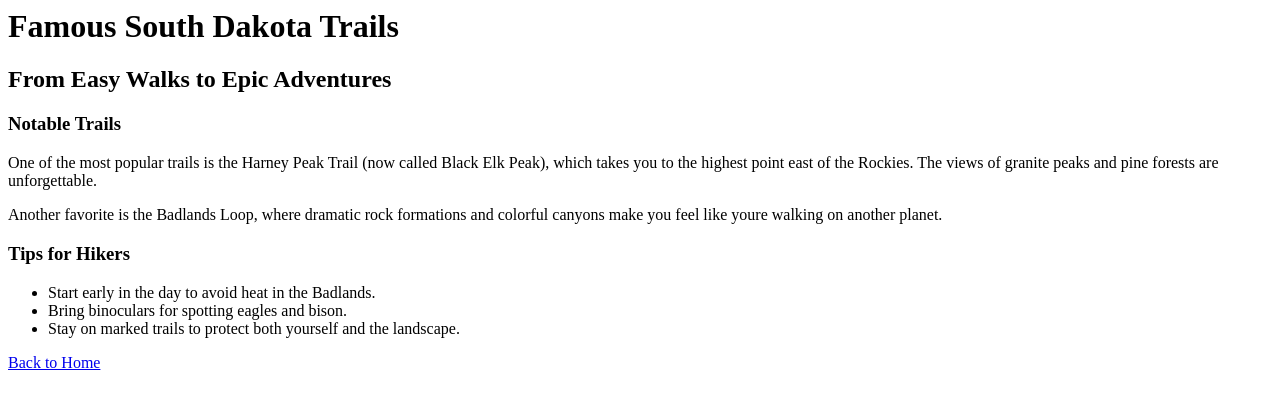
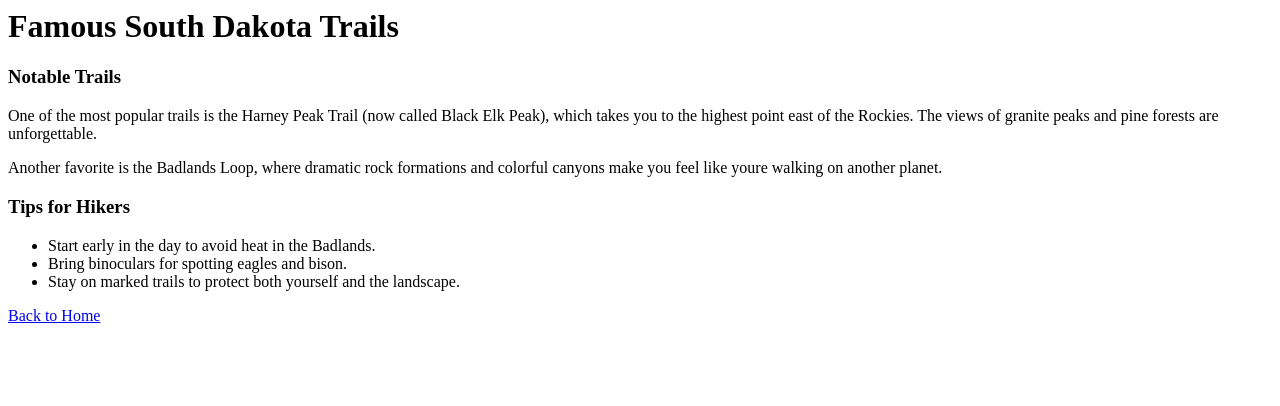
Before and after one commit to saeaunarose/webpage-Pt1-SaeAuna, a plain HTML site: page page2.html in a window 1280 px wide. Drawn offline with Linux system fonts and the light colour scheme.

```diff
--- a/page2.html
+++ b/page2.html
@@ -5,10 +5,9 @@
   <title>Hiking Trails South Dakota (Page 2)</title>
 </head>
 <body>
-  <!-- HEADER: Title and Subtitle -->
+  <!-- HEADER: Title -->
   <header>
     <h1>Famous South Dakota Trails</h1>
-    <h2>From Easy Walks to Epic Adventures</h2>
   </header>
 
   <!-- MAIN -->
```
Also changed, not shown: css/style.css (added).
